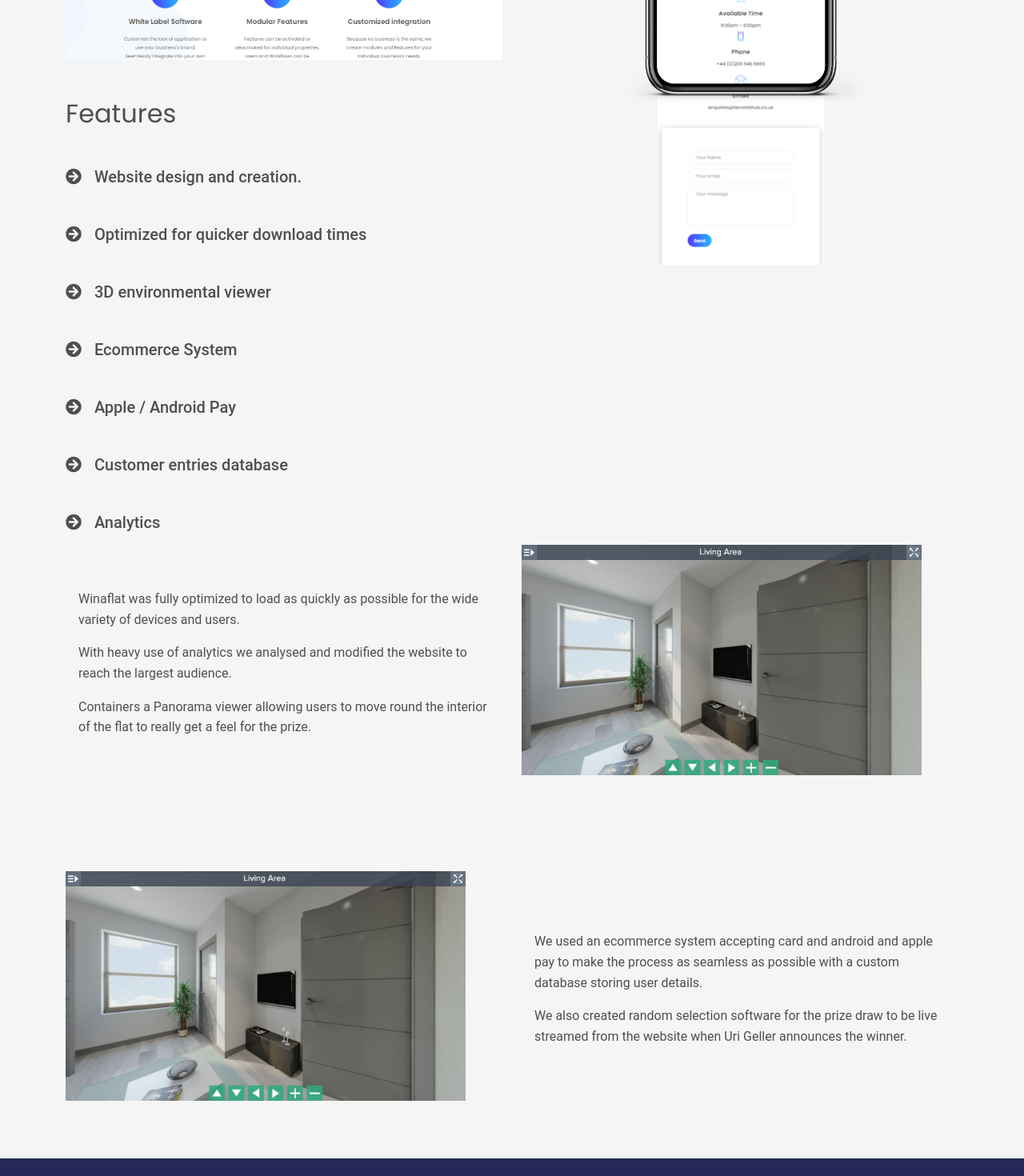
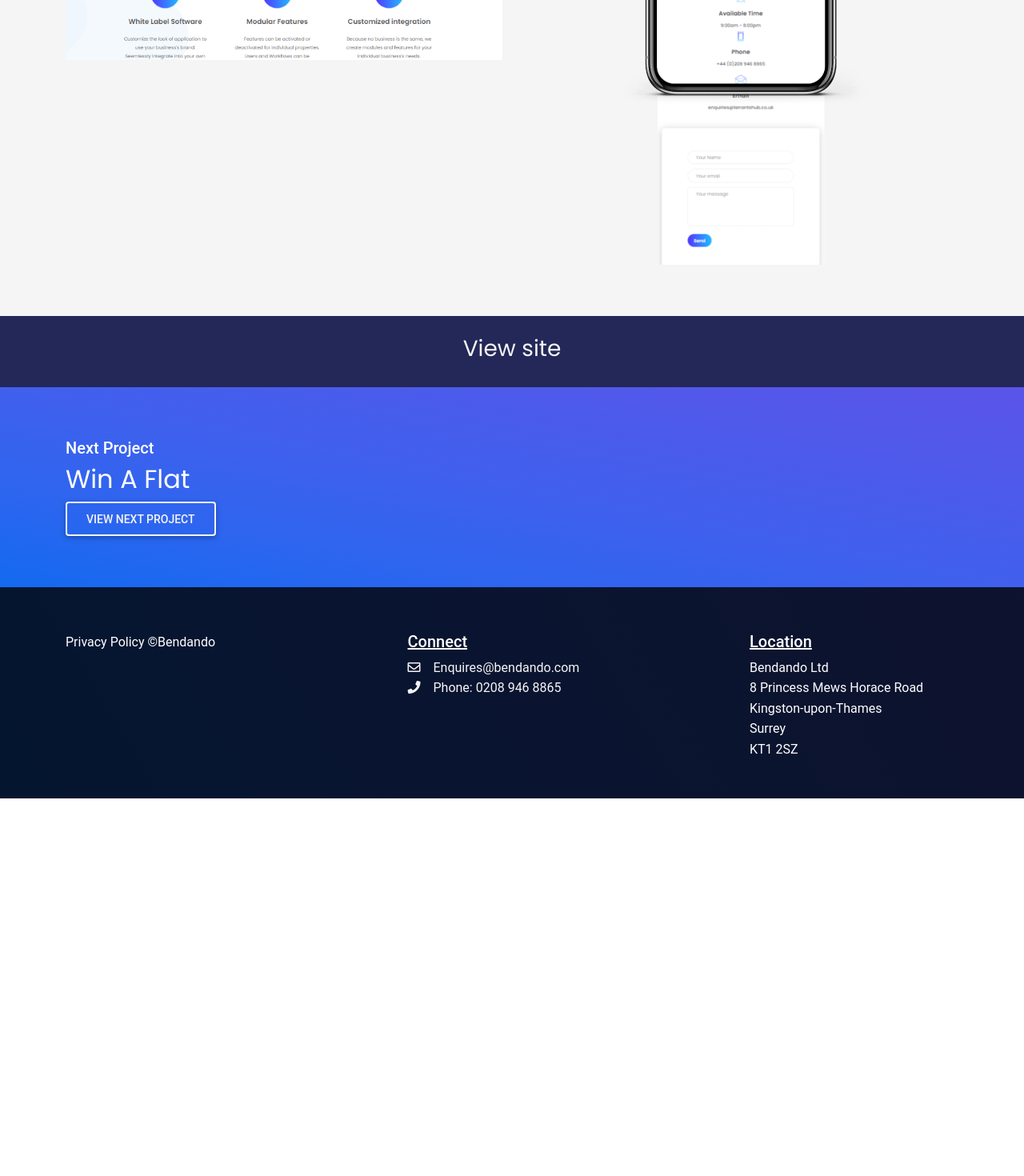
Before and after one commit to bendandoSolo/bendando, a Next.js app: page /tenants-hub in a window 1280 px wide. Shown: the part 1120-2590 px from the top of the page at 80% size. After the commit the page ends 2118 px from the top, so only its background shows below. Built offline with nearby package versions, Linux system fonts and the light colour scheme.

Commit message:
removed template text from the specific project pages. Need to look at this in the near future and add images as well.

```diff
--- a/pages/tenants-hub.js
+++ b/pages/tenants-hub.js
@@ -41,106 +41,12 @@ export default function tenanthub() {
                 className="project-desktop mb-5"
                 src="/images/tenant-hub/desktop-screenshot.png"
               />
-              <h2>Features</h2>
-              <ul>
-                <li className="mt-5">
-                  <h5>
-                    <i className="fas fa-arrow-circle-right me-3"></i>Website
-                    design and creation.
-                  </h5>
-                </li>
-                <li className="mt-5">
-                  <h5>
-                    <i className="fas fa-arrow-circle-right me-3"></i>Optimized
-                    for quicker download times
-                  </h5>
-                </li>
-                <li className="mt-5">
-                  <h5>
-                    <i className="fas fa-arrow-circle-right me-3"></i>3D
-                    environmental viewer
-                  </h5>
-                </li>
-                <li className="mt-5">
-                  <h5>
-                    <i className="fas fa-arrow-circle-right me-3"></i>Ecommerce
-                    System
-                  </h5>
-                </li>
-                <li className="mt-5">
-                  <h5>
-                    <i className="fas fa-arrow-circle-right me-3"></i>Apple /
-                    Android Pay
-                  </h5>
-                </li>
-                <li className="mt-5">
-                  <h5>
-                    <i className="fas fa-arrow-circle-right me-3"></i>Customer
-                    entries database
-                  </h5>
-                </li>
-                <li className="mt-5">
-                  <h5>
-                    <i className="fas fa-arrow-circle-right me-3"></i>Analytics
-                  </h5>
-                </li>
-              </ul>
             </div>
             <div className="col-md-6 text-center">
               <img
                 className="project-mobile"
                 src="/images/tenant-hub/mobile-screenshot.png"
               />
-            </div>
-          </div>
-          <div className="row pb-5 align-items-center reverse">
-            <div className="col-md-6">
-              <img
-                className="project-mobile mb-4"
-                src="/images/winaflat/3D-flat.png"
-              />
-            </div>
-            <div className="col-md-6 position-relative">
-              {/* <div className="shape-1"></div>
-              <div className="shape-2"></div> */}
-              <div className="project-text mx-3">
-                <p>
-                  Winaflat was fully optimized to load as quickly as possible
-                  for the wide variety of devices and users.
-                </p>
-                <p>
-                  With heavy use of analytics we analysed and modified the
-                  website to reach the largest audience.
-                </p>
-                <p>
-                  Containers a Panorama viewer allowing users to move round the
-                  interior of the flat to really get a feel for the prize.
-                </p>
-              </div>
-            </div>
-          </div>
-          <div className="row py-5 align-items-center">
-            <div className="col-md-6">
-              <img
-                className="project-mobile mb-4"
-                src="/images/winaflat/3D-flat.png"
-              />
-            </div>
-            <div className="col-md-6 position-relative">
-              {/* <div className="shape-1"></div>
-              <div className="shape-2"></div> */}
-              <div className="project-text mx-3">
-                <p>
-                  We used an ecommerce system accepting card and android and
-                  apple pay to make the process as seamless as possible with a
-                  custom database storing user details.
-                </p>
-                <p>
-                  We also created random selection software for the prize draw
-                  to be live streamed from the website when Uri Geller announces
-                  the winner.
-                </p>
-              </div>
             </div>
           </div>
         </div>
```
Also changed, not shown: pages/green-acre.js (+4 -47 lines), pages/malcolm-wall.js (+1 -51 lines).
